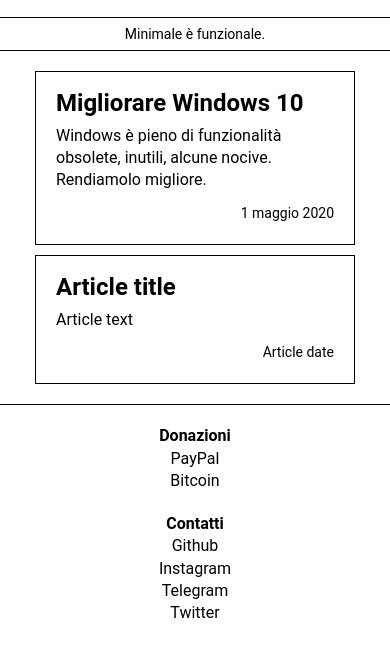
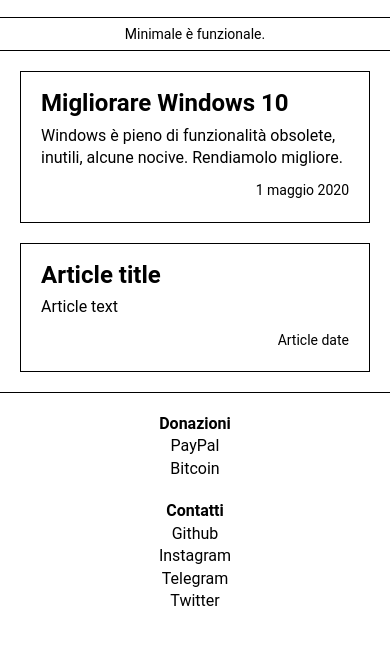
Before and after one commit to nicheosala/MyBlogNoJekyll, a plain HTML site: page index.html in a window 390 px wide. Shown: the part 98-754 px from the top of the page. Drawn offline with Linux system fonts and the light colour scheme.

Commit message:
Modifiche per la responsiveness.
- Ho aggiunto la linea <meta> per rende il sito responsive.
-  Ho modificato alcuni parametri delle preview degli articoli, per rendere più omogenei i paddings.

```diff
--- a/assets/css/style.css
+++ b/assets/css/style.css
@@ -57,7 +57,7 @@ header {
 /*** Main ***/
 
 main {
-    padding: 15px;
+    padding: 20px;
     display: flex;
     align-items: center;
     flex-direction: column;
@@ -65,14 +65,21 @@ main {
     border-bottom: 1px solid black;
 }
 
-.preview {
+.content {
     padding: 20px;
-    width: 600px;
     display: flex;
     flex-direction: column;
     border: 1px solid black;
-    margin: 5px;
 }
+
+.preview {
+    margin-bottom: 20px;
+}
+
+.preview:last-of-type {
+    margin-bottom: 0px;
+}
+
 
 .preview .title, .preview .summary {
     padding-bottom: 10px;
@@ -120,7 +127,6 @@ footer {
     }
 
     .preview {
-        width: 320px;
         flex-direction: column;
     }
 
--- a/index.html
+++ b/index.html
@@ -3,6 +3,7 @@
 <html lang="it">
     <head>
         <meta charset="UTF-8"/>
+        <meta name="viewport" content="width=device-width, initial-scale=1.0"/>
         <title>Il mio blog</title>
         <link rel='stylesheet' href='assets/css/style.css'/>
     </head>
@@ -22,22 +23,24 @@
         </section>
 
         <main>
-            <article>
-                <a href="#" class="preview">
-                    <h1 class="title">Migliorare Windows 10</h1>
+            <ul>
+                <li class="preview">
+                    <a href="#" class="content">
+                        <h2 class="title">Migliorare Windows 10</h2>
                         <p class="summary">
                             Windows è pieno di funzionalità obsolete, inutili, alcune nocive. Rendiamolo migliore.
                         </p>
                         <p class="date">1 maggio 2020</p>
                     </a>
-            </article>
-            <article>
-                <a href="#" class="preview">
-                    <h1 class="title">Article title</h1>
+                </li>
+                <li class="preview">
+                    <a href="#" class="content">
+                        <h2 class="title">Article title</h2>
                         <p class="summary">Article text</p>
                         <p class="date">Article date</p>
                     </a>
-            </article>
+                </li>
+            </ul>
         </main>
         <footer>
             <nav class="donazioni">
```
Lines whose indentation alone changed are shown as unchanged.
